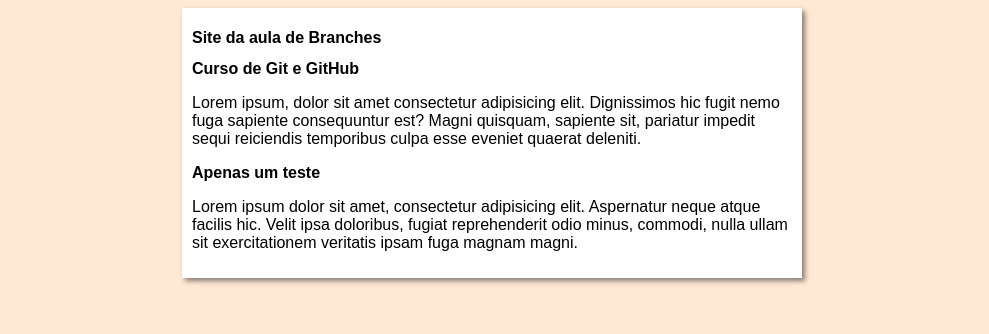
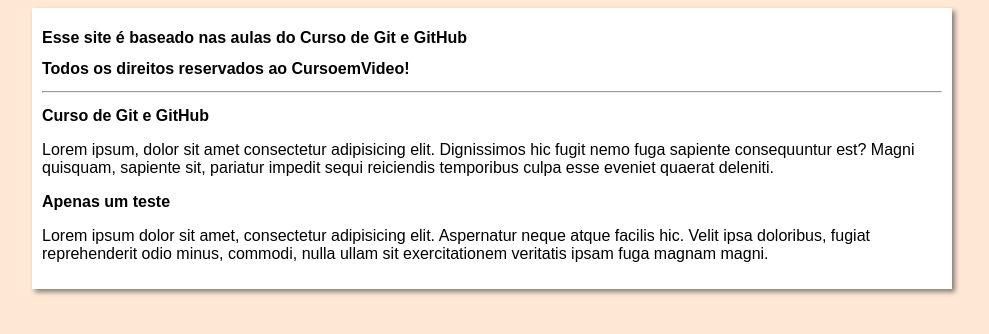
Before and after one commit to josuebuenor/projeto-site, a plain HTML site: page index.html in a window 1280 px wide. Shown: the whole page, without its empty margins (148-1137 px from the left). Drawn offline with Linux system fonts and the light colour scheme.

Commit message:
alterei o index

```diff
--- a/css/style.css
+++ b/css/style.css
@@ -9,7 +9,7 @@ body {
 
 main {
     background-color: white;
-    width: 600px;
+    width: 900px;
     margin: auto;
     padding: 10px;
     box-shadow: 3px 3px 5px rgba(0, 0, 0, 0.473);
--- a/index.html
+++ b/index.html
@@ -4,15 +4,17 @@
     <meta charset="UTF-8">
     <meta http-equiv="X-UA-Compatible" content="IE=edge">
     <meta name="viewport" content="width=device-width, initial-scale=1.0">
-    <title>Site Curso de Git e GitHub</title>
+    <title>Aulas Curso de Git e GitHub</title>
     <link rel="stylesheet" href="css/style.css">
 </head>
 <body>
 
     <main>
         <header>
-            <h1>Site da aula de Branches</h1>
+            <h1>Esse site é baseado nas aulas do Curso de Git e GitHub</h1>
+            <h2>Todos os direitos reservados ao CursoemVideo!</h2>
         </header>
+        <hr>
         <article>
             <h2>Curso de Git e GitHub</h2>
             <p>Lorem ipsum, dolor sit amet consectetur adipisicing elit. Dignissimos hic fugit nemo fuga sapiente consequuntur est? Magni quisquam, sapiente sit, pariatur impedit sequi reiciendis temporibus culpa esse eveniet quaerat deleniti.</p>
```
